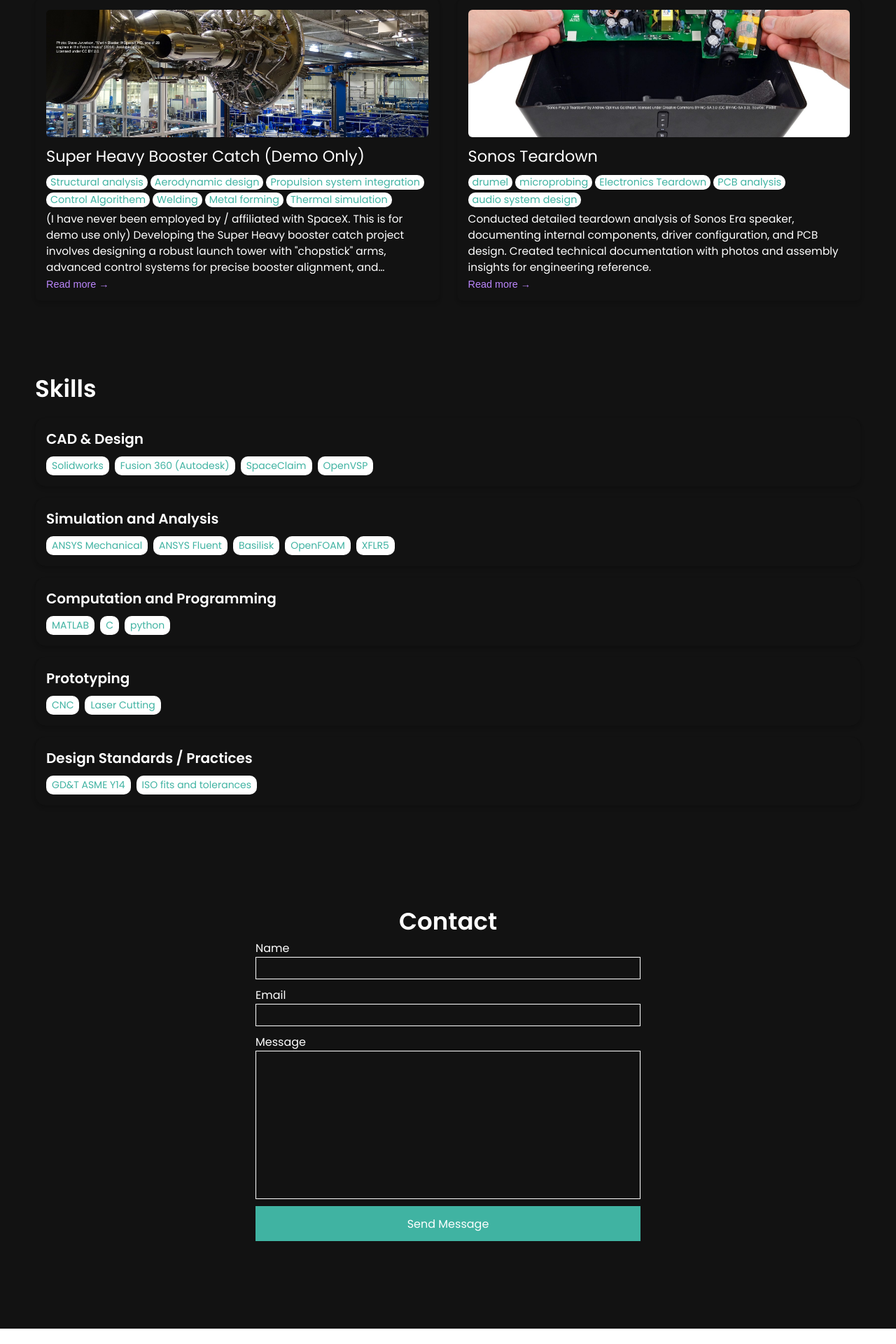
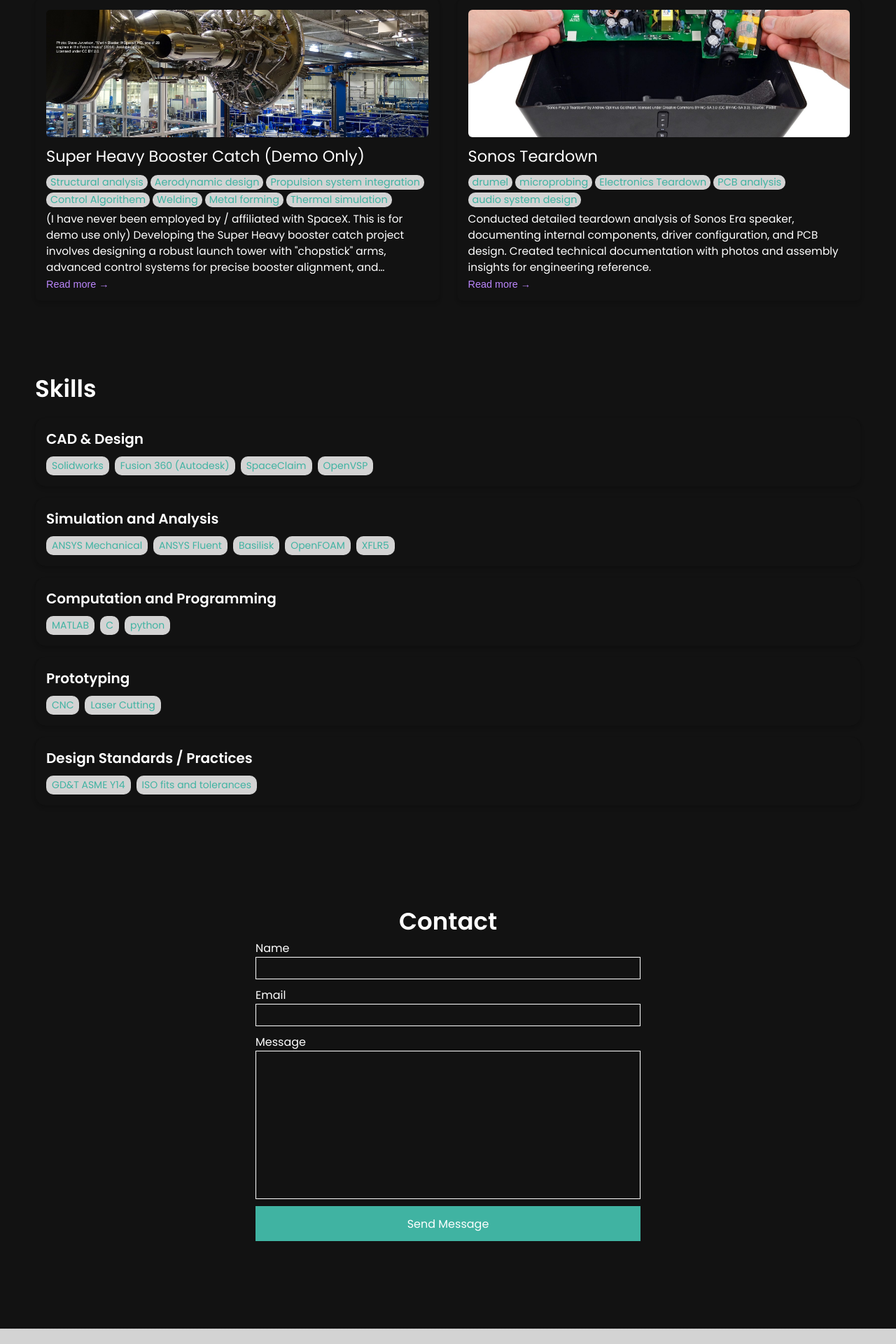
Before and after one commit to Assembly00111/Assembly00111.github.io, a Jekyll site: the page built from index.html, in a window 1280 px wide. Shown: the part 1096-3016 px from the top of the page at 70% size. Built offline with Jekyll 4.4.1, drawn with Linux system fonts in a browser that asks for light colours.

Commit message:
Update _config.yml

```diff
--- a/_config.yml
+++ b/_config.yml
@@ -101,7 +101,7 @@ colors: # this is the basic theme
   link: "#40b3a2"
   highlight: "#BB86FC"
   background: "#121212"
-  light_background: white
+  light_background: "#D3D3D3"
 
 # A few examples.
 basic theme:
```
